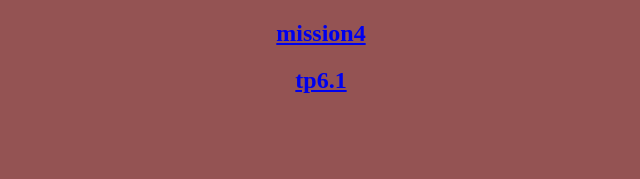
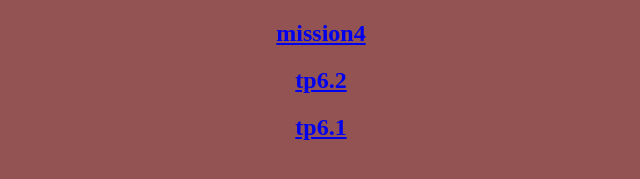
Before and after one commit to mahyou012/projet, a plain HTML site: page index.html in a window 1280 px wide. Shown: the part 435-614 px from the top of the page, without its empty margins (319-959 px from the left). Drawn offline with Linux system fonts and the light colour scheme.

Commit message:
Update index.html

```diff
--- a/index.html
+++ b/index.html
@@ -19,7 +19,9 @@
         <h2><a href="https://mahyou012.github.io/mahamoud4/">tp4_2</a> </h2>
 	<h2><a href="https://mahyou012.github.io/maha3/">mission3</a> </h2>
 	<h2><a href="https://mahyou012.github.io/cv/">mission4</a> </h2>
-	<h2><a href="https://mahyou012.github.io/javasript/">tp6.1</a> </h2>
+	<h2><a href="https://mahyou012.github.io/javasript/">tp6.2</a> </h2>
+	<h2><a href="https://mahyou012.github.io/bootstrap/">tp6.1</a> </h2>
+
 
 </body>
 </html>
```
